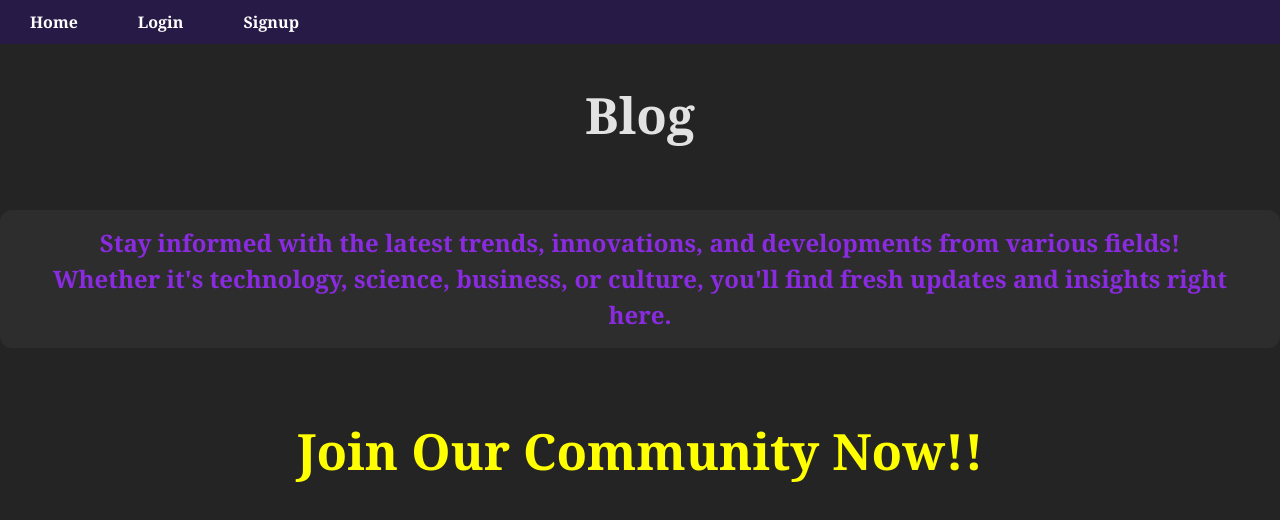
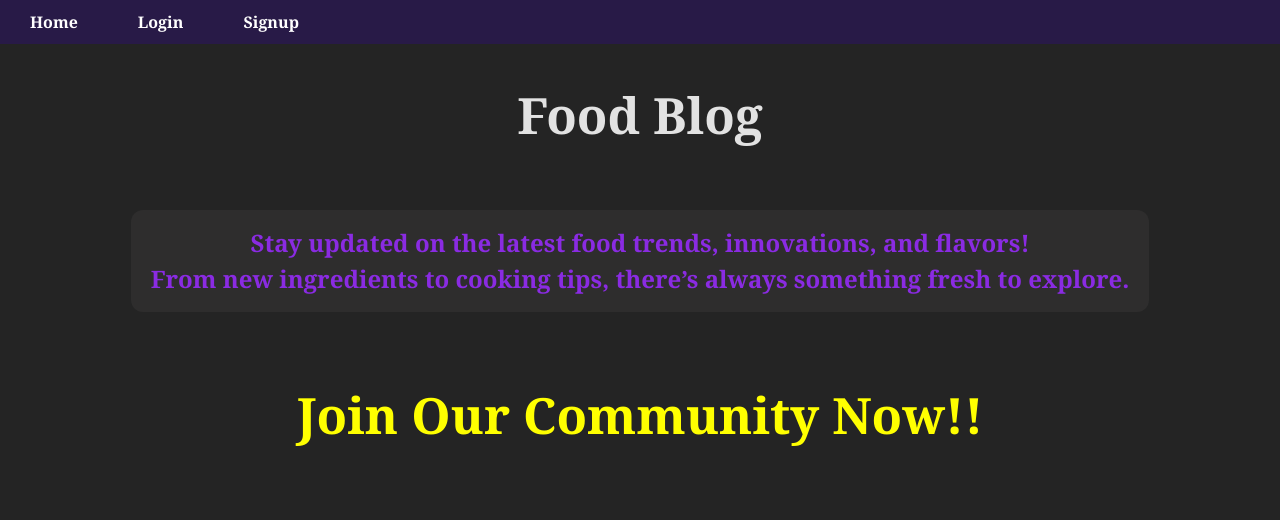
Before and after one commit to sohaila11/Authentication-blog-dashboard, a React (Vite) app in the folder my-react-app/: page / in a window 1280 px wide. Shown: the top 520 px of the page. Built offline with nearby package versions, Linux system fonts and the light colour scheme; the HTML template or start-up script is replaced by a standard one.

Commit message:
Update Home.jsx

```diff
--- a/my-react-app/src/pages/Home/Home.jsx
+++ b/my-react-app/src/pages/Home/Home.jsx
@@ -2,8 +2,8 @@ import "../Home/Home.css"
 function Home(){
     return(
     <div className="Home">
-    <h1 className="title"> Blog</h1>
-    <p className="content">Stay informed with the latest trends, innovations, and developments from various fields! <br/> Whether it's technology, science, business, or culture, you'll find fresh updates and insights right here.</p>
+    <h1 className="title"> Food Blog</h1>
+    <p className="content">Stay updated on the latest food trends, innovations, and flavors! <br/>From new ingredients to cooking tips, there’s always something fresh to explore.</p>
     <h2 className="JoinNow"> Join Our Community Now!! </h2>
     </div>
     )
```
